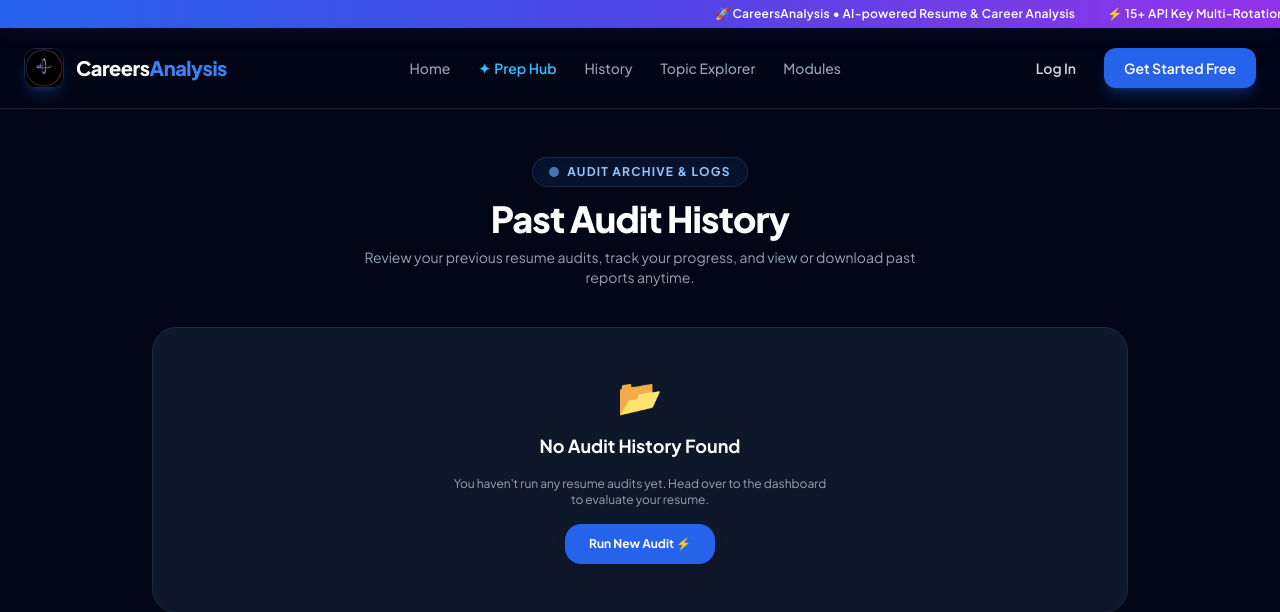
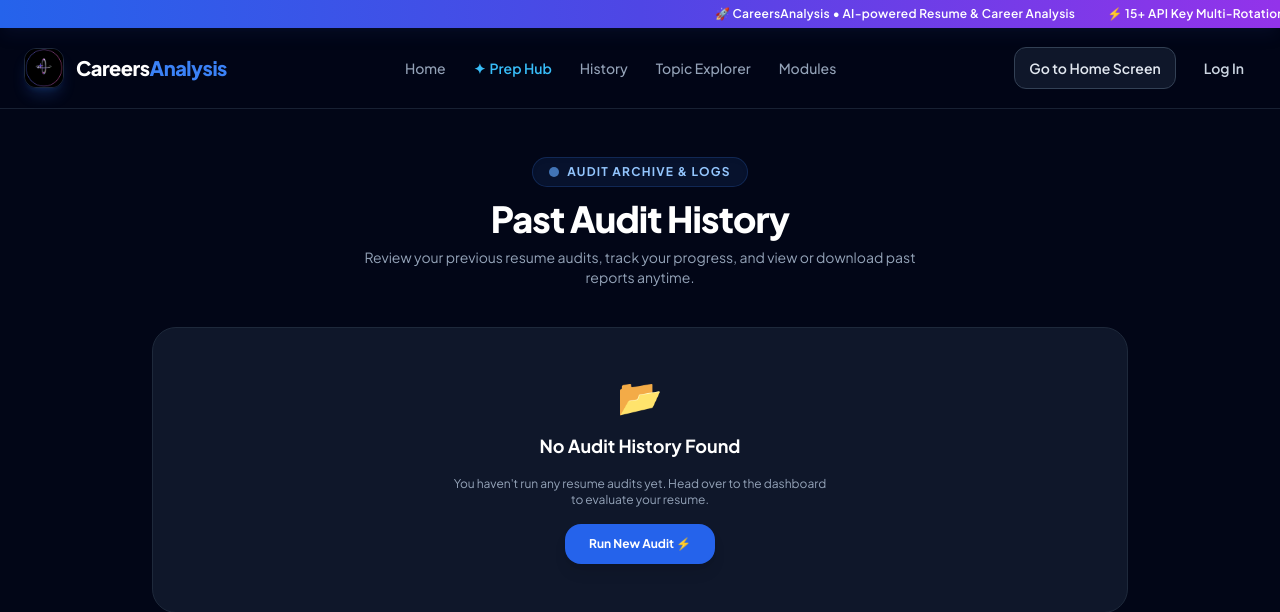
Before and after one commit to DevSatyam7/Ai-Resume-Analyzer, a Flask app: page /history in a window 1280 px wide. Shown: the top 612 px of the page. Run offline with Flask 3, Linux system fonts and the light colour scheme; the visitor is signed in with stand-in values (Sample User, id 1); some libraries are stand-ins or nearby versions.

Commit message:
Update base.html

```diff
--- a/templates/base.html
+++ b/templates/base.html
@@ -36,7 +36,7 @@
         .no-scrollbar::-webkit-scrollbar { display: none; }
         .no-scrollbar { -ms-overflow-style: none; scrollbar-width: none; }
 
-        /* Universal App Splash & Action Overlay Animation */
+        /* Universal App Splash Animation Overlay */
         #appSplash {
             position: fixed; inset: 0; z-index: 9999;
             background: radial-gradient(circle at center, rgba(37, 99, 235, 0.18), rgba(2, 6, 23, 0.98) 50%, #020617 100%);
@@ -99,7 +99,7 @@
 
 <body class="bg-slate-950 text-slate-100 antialiased selection:bg-blue-600 selection:text-white min-h-screen flex flex-col justify-between">
 
-    <!-- Universal App Splash / Loading Overlay (Triggers on Page Load & Any Click/Action) -->
+    <!-- App Splash -->
     <div id="appSplash">
         <div class="splash-container">
             <div class="splash-glow"></div>
@@ -112,7 +112,7 @@
             <div class="splash-logo"><span>CA</span></div>
             <div class="splash-brand">
                 <div class="splash-brand-title">Careers<span>Analysis</span></div>
-                <div class="splash-subtitle" id="splashStatusText">AI Career Intelligence</div>
+                <div class="splash-subtitle">AI Career Intelligence</div>
             </div>
             <div class="splash-loader"></div>
         </div>
@@ -128,7 +128,7 @@
         </div>
     </div>
 
-    <!-- Sticky Header -->
+    <!-- Sticky Header (Consistent across PC and Mobile) -->
     <header class="sticky top-0 z-40 backdrop-blur-xl bg-slate-950/80 border-b border-slate-800/80">
         <div class="max-w-7xl mx-auto px-4 sm:px-6 h-16 sm:h-20 flex items-center justify-between gap-3">
             <a href="/" class="flex items-center gap-2.5 sm:gap-3 group shrink-0">
@@ -136,7 +136,7 @@
                 <span class="text-base sm:text-xl font-extrabold tracking-tight text-white">Careers<span class="text-blue-500">Analysis</span></span>
             </a>
 
-            <!-- Desktop Navigation Links (Showing Home, Prep Hub, History, Dashboard for both mobile & PC consistently) -->
+            <!-- Desktop Navigation Links -->
             <nav class="hidden md:flex items-center gap-6 lg:gap-7 text-sm font-medium text-slate-400">
                 <a href="/" class="hover:text-white transition">Home</a>
                 <a href="/prep-hub" class="text-sky-400 font-semibold hover:text-sky-300 transition flex items-center gap-1"><span>✦</span> Prep Hub</a>
@@ -148,14 +148,14 @@
                 <a href="/#features" class="hover:text-white transition">Modules</a>
             </nav>
 
-            <!-- PC & Desktop Authentication Actions -->
+            <!-- PC & Desktop Header Actions (Replacing Get Started with Go to Home Screen / Logout consistency) -->
             <div class="flex items-center gap-2 sm:gap-4 shrink-0">
                 {% if logged_in %}
                     <a href="/dashboard" class="text-xs sm:text-sm font-semibold bg-blue-600 hover:bg-blue-500 text-white px-3.5 sm:px-5 py-2 sm:py-2.5 rounded-xl shadow-lg shadow-blue-600/30 active:scale-95 transition">Dashboard</a>
-                    <a href="/logout" class="hidden sm:inline-block text-xs sm:text-sm font-semibold text-rose-400 bg-rose-950/40 hover:bg-rose-900/50 border border-rose-800/40 px-3.5 sm:px-2.5 py-2.5 rounded-xl transition">Logout</a>
+                    <a href="/logout" class="hidden sm:inline-block text-xs sm:text-sm font-semibold text-rose-400 bg-rose-950/40 hover:bg-rose-900/50 border border-rose-800/40 px-3.5 sm:px-3 py-2.5 rounded-xl transition">Logout</a>
                 {% else %}
-                    <a href="/login" class="hidden sm:inline-block text-xs sm:text-sm font-semibold text-slate-300 hover:text-white transition px-3 py-2">Log In</a>
-                    <a href="/signup" class="text-xs sm:text-sm font-semibold bg-blue-600 hover:bg-blue-500 text-white px-3.5 sm:px-5 py-2 sm:py-2.5 rounded-xl shadow-lg shadow-blue-600/30 active:scale-95 transition whitespace-nowrap">Get Started Free</a>
+                    <a href="/" class="hidden sm:inline-block text-xs sm:text-sm font-semibold text-slate-200 bg-slate-900 hover:bg-slate-800 border border-slate-700 px-3.5 py-2.5 rounded-xl transition">Go to Home Screen</a>
+                    <a href="/login" class="text-xs sm:text-sm font-semibold text-slate-300 hover:text-white transition px-3 py-2">Log In</a>
                 {% endif %}
                 <button type="button" onclick="toggleDrawer(true)" class="md:hidden p-2 rounded-xl text-slate-300 hover:text-white bg-slate-900 border border-slate-800 hover:border-slate-700 active:scale-95 transition cursor-pointer" aria-label="Open Navigation Menu">
                     <svg class="w-5 h-5" fill="none" stroke="currentColor" viewBox="0 0 24 24"><path stroke-linecap="round" stroke-linejoin="round" stroke-width="2" d="M4 6h16M4 12h16M4 18h16"/></svg>
@@ -164,7 +164,7 @@
         </div>
     </header>
 
-    <!-- Mobile Drawer (Background Fixed & Scroll Locked so entire screen doesn't slide) -->
+    <!-- Mobile Drawer -->
     <div id="mobileDrawerOverlay" class="fixed inset-0 bg-slate-950/80 backdrop-blur-sm z-50 pointer-events-none opacity-0 transition-opacity duration-300">
         <div id="mobileDrawerPanel" class="fixed top-0 right-0 h-full w-80 sm:w-96 bg-slate-900 border-l border-slate-800 p-6 flex flex-col justify-between transform translate-x-full transition-transform duration-300 shadow-2xl overflow-y-auto">
             <div>
@@ -211,13 +211,13 @@
                 </div>
             </div>
 
-            <!-- Mobile Drawer Bottom Auth Buttons (Properly reflecting Logout vs Login/Signup) -->
+            <!-- Mobile Drawer Bottom Actions (Go to Home Screen & Logout / Login consistency) -->
             <div class="pt-5 mt-6 border-t border-slate-800 flex flex-col gap-2.5">
+                <a href="/" class="w-full text-center py-3 text-sm font-semibold text-slate-200 bg-slate-800 hover:bg-slate-700 rounded-xl transition shadow-md">Go to Home Screen</a>
                 {% if logged_in %}
                     <a href="/logout" class="w-full text-center py-3 text-sm font-semibold text-rose-400 bg-rose-950/40 hover:bg-rose-900/50 border border-rose-800/40 rounded-xl transition shadow-lg">Logout</a>
                 {% else %}
-                    <a href="/login" class="w-full text-center py-3 text-sm font-semibold text-slate-300 bg-slate-800 hover:bg-slate-700 rounded-xl transition">Log In</a>
-                    <a href="/signup" class="w-full text-center py-3 text-sm font-semibold text-white bg-blue-600 hover:bg-blue-500 rounded-xl shadow-lg shadow-blue-600/25 transition">Get Started Free</a>
+                    <a href="/login" class="w-full text-center py-3 text-sm font-semibold text-slate-300 bg-slate-900 hover:bg-slate-800 rounded-xl transition">Log In</a>
                 {% endif %}
                 <span class="text-[10px] text-center text-slate-500 mt-1">CareersAnalysis v2.4 • Gemini AI</span>
             </div>
@@ -249,10 +249,13 @@
         }
         if (document.readyState === "complete") { removeSplash(); } else { window.addEventListener("load", removeSplash); }
 
-        // Universal Action Trigger: Displays the exact custom animation on ANY interaction (clicks, downloads, form analyzes)
+        // Universal Action Trigger (Explicitly excludes drawer toggle button so menu opens without processing overlay)
         document.addEventListener('click', function(e) {
             const target = e.target.closest('a, button, input[type="submit"]');
             if (!target) return;
+
+            // Skip drawer toggle button clicks
+            if (target.getAttribute('onclick') && target.getAttribute('onclick').includes('toggleDrawer')) return;
 
             const href = target.getAttribute('href');
             if (href && href.startsWith('javascript:')) return;
@@ -261,7 +264,7 @@
         });
 
         function showActionSplash(actionName) {
-            if (document.getElementById('appSplash')) return; // Already visible
+            if (document.getElementById('appSplash')) return;
 
             const splashDiv = document.createElement('div');
             splashDiv.id = 'appSplash';
@@ -294,7 +297,6 @@
                 overlay.classList.add('pointer-events-auto', 'opacity-100');
                 panel.classList.remove('translate-x-full');
                 panel.classList.add('translate-x-0');
-                // Lock background perfectly so it doesn't move or shake when drawer is open
                 document.body.style.overflow = 'hidden';
                 document.documentElement.style.overflow = 'hidden';
             } else {
@@ -302,7 +304,6 @@
                 overlay.classList.add('pointer-events-none', 'opacity-0');
                 panel.classList.remove('translate-x-0');
                 panel.classList.add('translate-x-full');
-                // Restore normal scroll
                 document.body.style.overflow = '';
                 document.documentElement.style.overflow = '';
             }
```
Lines whose indentation alone changed are shown as unchanged.
